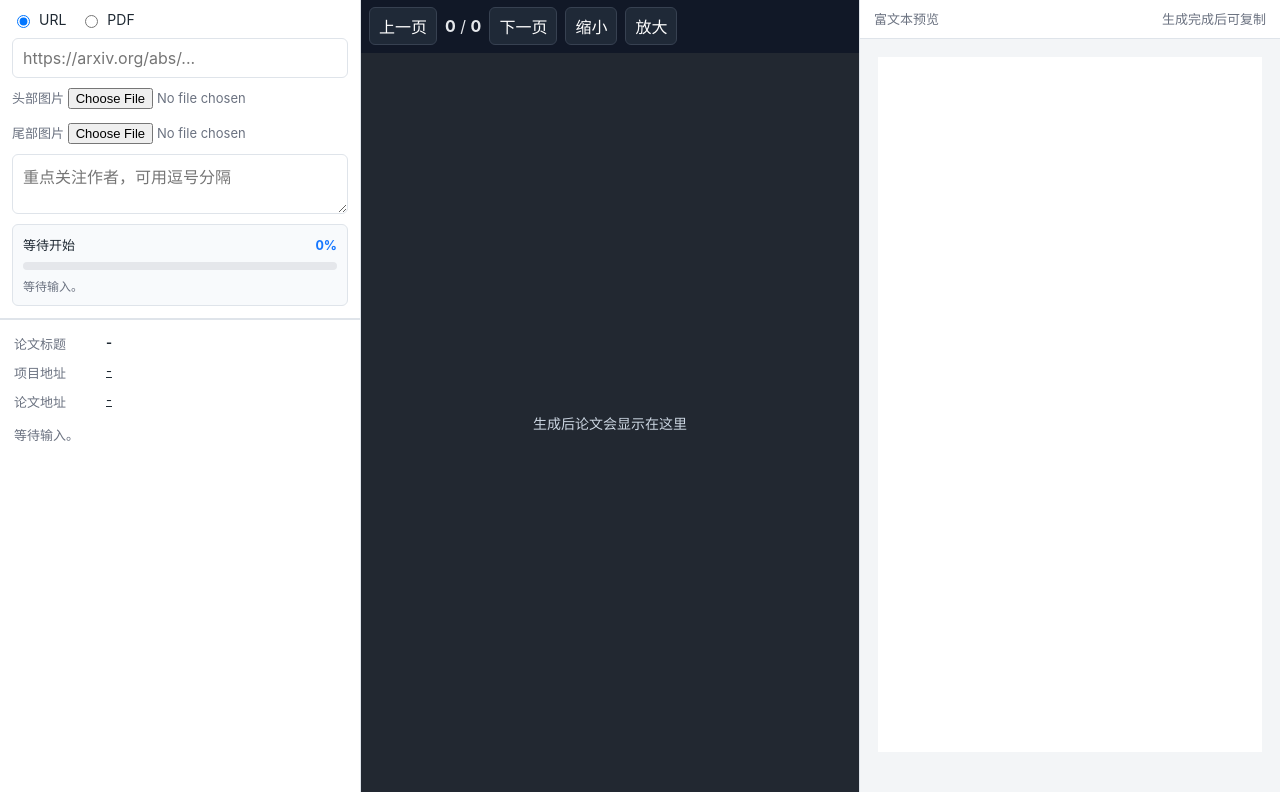
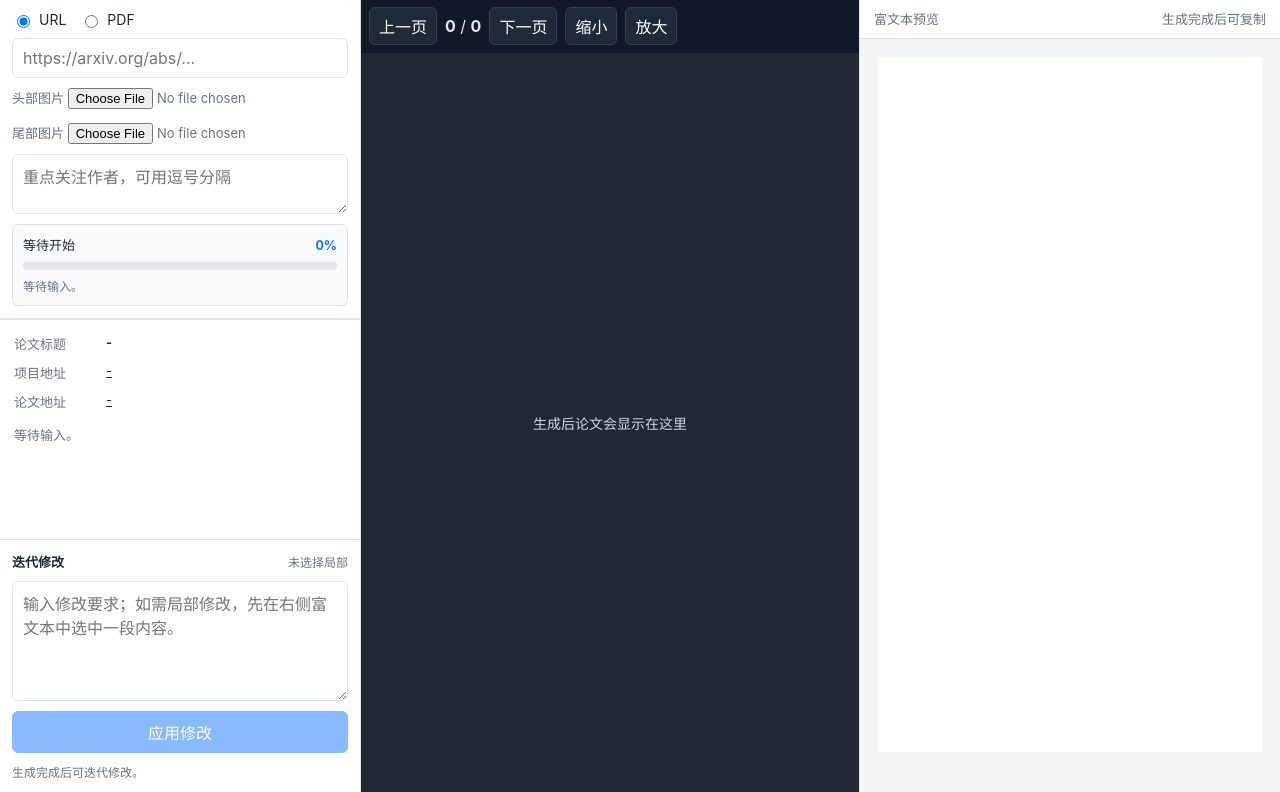
Before and after one commit to CBDT-JWT/PAG, a Flask app: page / in a window 1280 px wide. Shown: the part 79-871 px from the top of the page. Run offline with Flask 3, Linux system fonts and the light colour scheme; some libraries are stand-ins or nearby versions.

Commit message:
fix margin

```diff
--- a/static/app.css
+++ b/static/app.css
@@ -94,7 +94,7 @@ button.primary:hover:not(:disabled) {
 
 .info-pane {
   display: grid;
-  grid-template-rows: auto minmax(180px, 1fr);
+  grid-template-rows: auto minmax(160px, 1fr) auto;
   min-height: 0;
   overflow: auto;
 }
@@ -304,6 +304,38 @@ input[type="url"], textarea {
   font-size: 13px;
 }
 
+.iterate-panel {
+  display: grid;
+  gap: 10px;
+  padding: 12px;
+  background: var(--panel);
+  border-top: 1px solid var(--line);
+}
+
+.iterate-head {
+  display: flex;
+  align-items: center;
+  justify-content: space-between;
+  gap: 10px;
+  font-size: 13px;
+}
+
+.iterate-head strong {
+  color: var(--text);
+}
+
+.iterate-head span,
+.iterate-panel p {
+  margin: 0;
+  color: var(--muted);
+  font-size: 12px;
+}
+
+#iteratePrompt {
+  min-height: 110px;
+  resize: vertical;
+}
+
 .right-pane {
   display: grid;
   grid-template-rows: auto 1fr;
--- a/static/app.js
+++ b/static/app.js
@@ -12,6 +12,10 @@ const progressPercent = document.getElementById("progressPercent");
 const progressBar = document.getElementById("progressBar");
 const progressLog = document.getElementById("progressLog");
 const copyStatus = document.getElementById("copyStatus");
+const iteratePrompt = document.getElementById("iteratePrompt");
+const iterateBtn = document.getElementById("iterateBtn");
+const iterateStatus = document.getElementById("iterateStatus");
+const selectionStatus = document.getElementById("selectionStatus");
 const paperUrl = document.getElementById("paperUrl");
 const paperPdf = document.getElementById("paperPdf");
 const pdfStage = document.getElementById("pdfStage");
@@ -45,6 +49,8 @@ let activePlaceholder = "";
 let shotMode = false;
 let dragStart = null;
 let selectedRect = null;
+let selectedArticleHtml = "";
+let selectedArticleText = "";
 const MAX_SCREENSHOT_DATA_URL_LENGTH = 250_000;
 const MAX_SCREENSHOT_SIDE = 2800;
 
@@ -91,6 +97,7 @@ function applyGenerateResult(data) {
   setMeta(data.metadata || {});
   copySource.innerHTML = renderPlaceholders(articleHtml);
   copyBtn.disabled = false;
+  iterateBtn.disabled = false;
   copyStatus.textContent = "可点击红色图片占位符补图，或直接复制";
 }
 
@@ -263,6 +270,34 @@ function getCopyHtml() {
   return clone.innerHTML;
 }
 
+function getSelectionHtml(range) {
+  const fragment = range.cloneContents();
+  const container = document.createElement("div");
+  container.appendChild(fragment);
+  return container.innerHTML;
+}
+
+function updateArticleSelection() {
+  const selection = window.getSelection();
+  if (!selection || selection.rangeCount === 0 || selection.isCollapsed) {
+    selectedArticleHtml = "";
+    selectedArticleText = "";
+    selectionStatus.textContent = "未选择局部";
+    return;
+  }
+  const range = selection.getRangeAt(0);
+  if (!copySource.contains(range.commonAncestorContainer)) {
+    selectedArticleHtml = "";
+    selectedArticleText = "";
+    selectionStatus.textContent = "未选择局部";
+    return;
+  }
+  selectedArticleHtml = getSelectionHtml(range);
+  selectedArticleText = selection.toString();
+  const size = selectedArticleText.trim().length;
+  selectionStatus.textContent = size ? `已选择 ${size} 字` : "未选择局部";
+}
+
 function canvasPointFromEvent(event) {
   const canvasRect = pdfCanvas.getBoundingClientRect();
   return {
@@ -364,7 +399,11 @@ syncSourceMode();
 generateBtn.addEventListener("click", async () => {
   generateBtn.disabled = true;
   copyBtn.disabled = true;
+  iterateBtn.disabled = true;
   copySource.innerHTML = "";
+  selectedArticleHtml = "";
+  selectedArticleText = "";
+  selectionStatus.textContent = "未选择局部";
   resetProgress();
   appendProgress("正在提交生成请求");
   const body = new FormData(form);
@@ -387,6 +426,42 @@ generateBtn.addEventListener("click", async () => {
 });
 
 copyBtn.addEventListener("click", copyRichText);
+copySource.addEventListener("mouseup", updateArticleSelection);
+copySource.addEventListener("keyup", updateArticleSelection);
+
+iterateBtn.addEventListener("click", async () => {
+  const prompt = iteratePrompt.value.trim();
+  if (!prompt || !runId) return;
+
+  iterateBtn.disabled = true;
+  iterateStatus.textContent = selectedArticleHtml ? "正在按选区局部修改..." : "正在按要求迭代全文...";
+  try {
+    const article = restoreArticleHtml();
+    const response = await fetch(`/api/runs/${runId}/iterate`, {
+      method: "POST",
+      headers: { "Content-Type": "application/json" },
+      body: JSON.stringify({
+        prompt,
+        article_html: article,
+        selected_html: selectedArticleHtml,
+        selected_text: selectedArticleText
+      })
+    });
+    const data = await response.json();
+    if (!response.ok) throw new Error(data.error || "迭代修改失败");
+    articleHtml = data.article_html || "";
+    copySource.innerHTML = renderPlaceholders(articleHtml);
+    selectedArticleHtml = "";
+    selectedArticleText = "";
+    selectionStatus.textContent = "未选择局部";
+    iterateStatus.textContent = "已应用修改";
+    copyStatus.textContent = "迭代修改已更新，可继续编辑或复制";
+  } catch (error) {
+    iterateStatus.textContent = error.message || "迭代修改失败";
+  } finally {
+    iterateBtn.disabled = !runId;
+  }
+});
 
 document.getElementById("prevPage").addEventListener("click", async () => {
   if (pdfDoc && currentPage > 1) {
--- a/templates/index.html
+++ b/templates/index.html
@@ -54,6 +54,16 @@
           <div><span>论文地址</span><a id="metaPaper" href="#" target="_blank">-</a></div>
           <p id="statusLine">等待输入。</p>
         </div>
+
+        <section class="iterate-panel">
+          <div class="iterate-head">
+            <strong>迭代修改</strong>
+            <span id="selectionStatus">未选择局部</span>
+          </div>
+          <textarea id="iteratePrompt" rows="5" placeholder="输入修改要求；如需局部修改，先在右侧富文本中选中一段内容。"></textarea>
+          <button id="iterateBtn" class="primary" type="button" disabled>应用修改</button>
+          <p id="iterateStatus">生成完成后可迭代修改。</p>
+        </section>
       </section>
 
       <section class="pdf-pane">
--- a/wechat_writer/agent.py
+++ b/wechat_writer/agent.py
@@ -393,3 +393,48 @@ def generate_article(paper_text, paper_url, focus_authors, head_url, tail_url, p
         emit_progress(progress, 99, "AI 生成失败，正在生成降级稿", repr(exc))
         data["article_html"] = fallback_article(data, paper_text, head_url, tail_url)
         return data
+
+
+def iterate_article(article_html, instruction, selected_html="", selected_text=""):
+    if not instruction.strip():
+        raise ValueError("请输入修改要求")
+
+    scope = (
+        "用户选中了局部内容。只允许围绕这个选区改写；除非为了上下文衔接，不要改其它部分。"
+        if selected_html or selected_text
+        else "用户没有选中局部内容。请按修改要求对全文进行必要调整。"
+    )
+    messages = [
+        {
+            "role": "system",
+            "content": (
+                "你是微信公众号富文本编辑。你会收到当前 article_html 和修改要求。"
+                "必须保留微信可粘贴的 HTML 结构、图片 img、链接、占位符、内联样式。"
+                "不要输出 Markdown，不要解释，只输出合法 JSON。"
+                "JSON 字段必须是 {\"article_html\":\"...\"}。"
+            ),
+        },
+        {
+            "role": "user",
+            "content": f"""修改范围：{scope}
+
+修改要求：
+{instruction}
+
+选区 HTML：
+{selected_html or "无"}
+
+选区文本：
+{selected_text or "无"}
+
+当前 article_html：
+{article_html}
+""",
+        },
+    ]
+    final = chat(messages, tools=None, stream=False)["choices"][0]["message"]
+    parsed = parse_json_text(final.get("content", "") or "")
+    updated = parsed.get("article_html") or parsed.get("html") or parsed.get("content") or ""
+    if not updated:
+        raise ValueError("模型没有返回 article_html")
+    return updated
--- a/wechat_writer/routes.py
+++ b/wechat_writer/routes.py
@@ -11,6 +11,7 @@ from queue import Empty, Queue
 from flask import Response, jsonify, render_template, request, send_from_directory, stream_with_context
 from PIL import Image, ImageOps
 
+from .agent import iterate_article
 from .config import PUBLIC_DIR, RUNS_DIR
 from .files import public_asset_url, public_base, safe_name
 from .generation import build_generation_payload
@@ -113,6 +114,29 @@ def register_routes(app):
         except Exception as exc:
             return jsonify({"error": str(exc)}), 500
 
+    @app.post("/api/runs/<run_id>/iterate")
+    def api_iterate(run_id):
+        try:
+            data = request.get_json(force=True)
+            run_dir = RUNS_DIR / safe_name(run_id)
+            if not run_dir.exists():
+                return jsonify({"error": "项目目录不存在"}), 404
+
+            article_path = run_dir / "article.html"
+            article_html = data.get("article_html") or (
+                article_path.read_text(encoding="utf-8") if article_path.exists() else ""
+            )
+            updated_html = iterate_article(
+                article_html=article_html,
+                instruction=data.get("prompt", ""),
+                selected_html=data.get("selected_html", ""),
+                selected_text=data.get("selected_text", ""),
+            )
+            article_path.write_text(updated_html, encoding="utf-8")
+            return jsonify({"article_html": updated_html})
+        except Exception as exc:
+            return jsonify({"error": str(exc)}), 500
+
 
 def sse_line(event_type, **payload):
     payload["type"] = event_type
```
Also changed, not shown: wechat_writer/wechat_html.py (+14 -13 lines).
